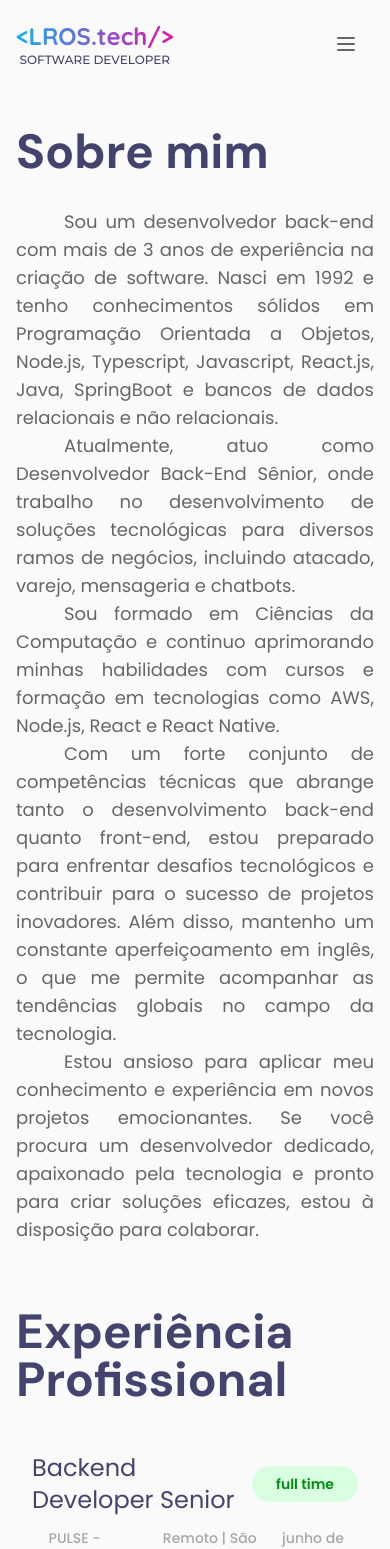
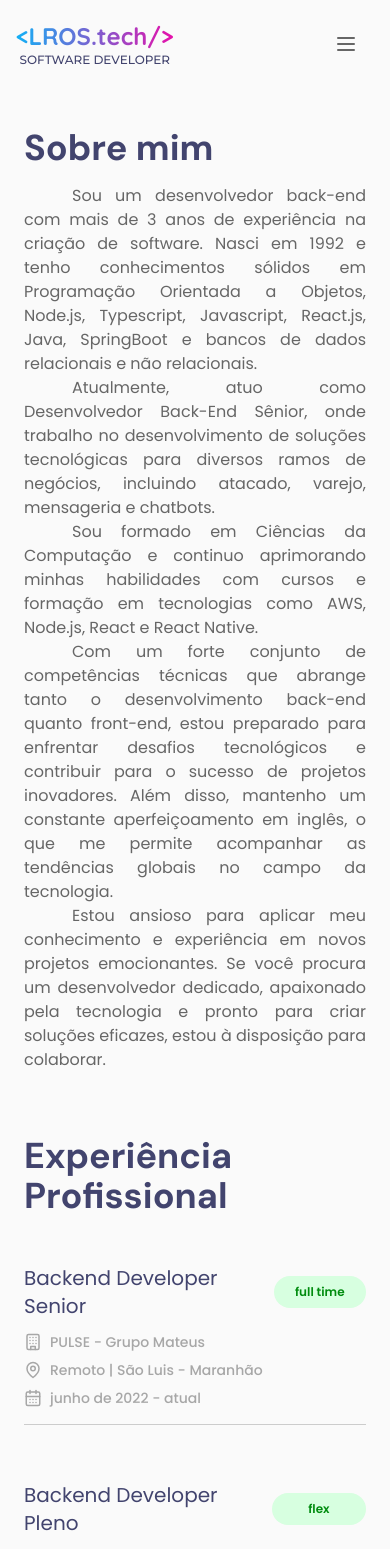
Before and after one commit to robertotics4/my-portifolio, a Next.js app: page /about in a window 390 px wide. Shown: the top 1549 px of the page. Built offline with nearby package versions, Linux system fonts and the light colour scheme.

Commit message:
feat: adjust responsivity

```diff
--- a/src/app/layout.tsx
+++ b/src/app/layout.tsx
@@ -15,7 +15,7 @@ export default function RootLayout({
 }) {
   return (
     <html lang="en">
-      <body className="flex h-screen flex-col items-center bg-zinc-50 p-4">
+      <body className="flex h-screen flex-col items-center bg-zinc-50 px-6 py-4">
         <div className="flex h-full w-full max-w-7xl flex-col">
           <Navbar />
           <main className="flex-1">{children}</main>
--- a/src/components/Experience.tsx
+++ b/src/components/Experience.tsx
@@ -20,18 +20,17 @@ function Work({
   finalDate,
 }: WorkProps) {
   return (
-    <div className="flex flex-col gap-3 border-b border-b-port-gray-300 p-4 last:border-none">
+    <div className="flex flex-col gap-3 border-b border-b-port-gray-300 py-4 last:border-none">
       <div className="flex items-center justify-between">
-        <span className="font-secondary text-2xl font-normal text-port-blue-800">
+        <span className="font-secondary text-xl font-normal text-port-blue-800 lg:text-2xl">
           {office}
         </span>
-        <span className="w-36 rounded-full bg-port-green-50 p-2 text-center font-secondary text-sm font-semibold text-port-green-800">
+        <span className="w-24 rounded-full bg-port-green-50 p-2 text-center font-secondary text-xs font-semibold text-port-green-800 lg:w-36 lg:text-sm">
           {workload}
         </span>
       </div>
 
-      <div className="flex items-center justify-between">
-        <div className="flex gap-6">
+      <div className="flex flex-col justify-between gap-2 lg:flex-row lg:items-center lg:gap-0">
         <span className="flex items-center gap-2 font-secondary text-sm font-medium text-port-gray-400">
           <Building size={18} />
           {company}
@@ -40,7 +39,6 @@ function Work({
           <MapPin size={18} />
           {location}
         </span>
-        </div>
         <span className="flex items-center gap-2 font-secondary text-sm font-medium text-port-gray-400">
           <CalendarDays size={18} />
           {`${startDate} - ${finalDate || 'atual'}`}
--- a/src/components/Footer.tsx
+++ b/src/components/Footer.tsx
@@ -2,7 +2,7 @@ import { SocialMedia } from './SocialMedia'
 
 export function Footer() {
   return (
-    <div className="flex flex-col items-center gap-2 border-t border-t-port-gray-300 py-2 lg:flex-row lg:place-content-between">
+    <div className="flex flex-col items-center gap-2 border-t border-t-port-gray-300 p-2 pb-4 lg:flex-row lg:place-content-between">
       <SocialMedia />
       <p className="text-center font-secondary text-xs text-port-gray-600 lg:py-4 lg:text-right">
         Desenhado por <strong>Pavan MG</strong> e construído por{' '}
--- a/src/components/Paragraph.tsx
+++ b/src/components/Paragraph.tsx
@@ -4,7 +4,7 @@ type ParagraphProps = {
 
 export function Paragraph({ text }: ParagraphProps) {
   return (
-    <p className="text-justify indent-12 font-secondary text-lg text-port-gray-600">
+    <p className="text-md text-justify indent-12 font-secondary text-port-gray-600 lg:text-lg">
       {text}
     </p>
   )
--- a/src/components/Presentation.tsx
+++ b/src/components/Presentation.tsx
@@ -3,7 +3,7 @@ import profileImage from '../../public/assets/profile.png'
 
 export function Presentation() {
   return (
-    <div className="mt-24 flex flex-col items-center gap-14 text-center lg:mt-44 lg:flex-row-reverse lg:place-content-between lg:gap-0 lg:text-left">
+    <div className="mt-24 flex flex-col items-center gap-14 py-4 text-center lg:mt-44 lg:flex-row-reverse lg:place-content-between lg:gap-0 lg:text-left">
       <div className="flex h-64 w-64 items-center justify-center rounded-full bg-gradient-to-r from-port-blue-400 to-port-pink-400 lg:h-84 lg:w-84">
         <Image
           src={profileImage}
@@ -13,7 +13,7 @@ export function Presentation() {
       </div>
 
       <div className="max-w-lg lg:max-w-2xl">
-        <strong className="font-primary text-5xl text-port-blue-800 lg:text-6xl">
+        <strong className="font-primary text-4xl text-port-blue-800 lg:text-6xl">
           Olá 👋, meu nome é{' '}
           <strong className="bg-gradient-to-r from-port-blue-400 to-port-pink-400 bg-clip-text text-transparent">
             Roberto Oliveira{' '}
--- a/src/components/Projects.tsx
+++ b/src/components/Projects.tsx
@@ -8,7 +8,7 @@ export function Projects() {
       <Title text="Projetos" />
       <Subtitle text="O que construí ou contribuí até agora?" fontSize="lg" />
 
-      <div className="my-16 grid grid-cols-3 gap-8">
+      <div className="my-12 flex flex-col gap-8 lg:my-16 lg:grid lg:grid-cols-3">
         <ProjectItem
           title="Pix Token"
           description="O Pix no Formato de Token é um processo para automatizar a Venda direta, para controlar as transferências de clientes para utilização desses valores em Filiais do Grupo Mateus, assim automatizando o processo e facilitando o processo de todas as áreas envolvidas. "
--- a/src/components/Resume.tsx
+++ b/src/components/Resume.tsx
@@ -3,7 +3,7 @@ import { Title } from './Title'
 
 export function Resume() {
   return (
-    <div className="flex flex-col gap-8">
+    <div className="flex flex-col gap-4 lg:gap-8">
       <Title text="Sobre mim" />
       <div>
         <Paragraph text="Sou um desenvolvedor back-end com mais de 3 anos de experiência na criação de software. Nasci em 1992 e tenho conhecimentos sólidos em Programação Orientada a Objetos, Node.js, Typescript, Javascript, React.js, Java, SpringBoot e bancos de dados relacionais e não relacionais." />
--- a/src/components/SocialMedia.tsx
+++ b/src/components/SocialMedia.tsx
@@ -15,7 +15,7 @@ function SocialMediaItem({ icon, url }: SocialMediaItemProps) {
 
 export function SocialMedia() {
   return (
-    <div className="flex items-center gap-4 p-4">
+    <div className="flex items-center gap-4 p-2">
       <SocialMediaItem
         icon={
           <Github className="h-5 w-5 text-port-gray-600 hover:text-port-blue-800" />
--- a/src/components/TechStack.tsx
+++ b/src/components/TechStack.tsx
@@ -23,7 +23,7 @@ export function TechStack() {
         fontSize="lg"
       />
 
-      <div className="my-24 grid grid-cols-6 place-items-center gap-28">
+      <div className="my-14 grid grid-cols-3 place-items-center gap-24  lg:my-24 lg:grid-cols-6 lg:gap-28">
         <TechImage src={javascript} alt="Logo do Javascript" />
         <TechImage src={typescript} alt="Logo do Typescript" />
         <TechImage src={java} alt="Logo do Java" />
--- a/src/components/Title.tsx
+++ b/src/components/Title.tsx
@@ -4,6 +4,8 @@ type TitleProps = {
 
 export function Title({ text }: TitleProps) {
   return (
-    <strong className="font-primary text-5xl text-port-blue-800">{text}</strong>
+    <strong className="font-primary text-4xl text-port-blue-800 lg:text-5xl">
+      {text}
+    </strong>
   )
 }
```
Lines whose indentation alone changed are shown as unchanged.
